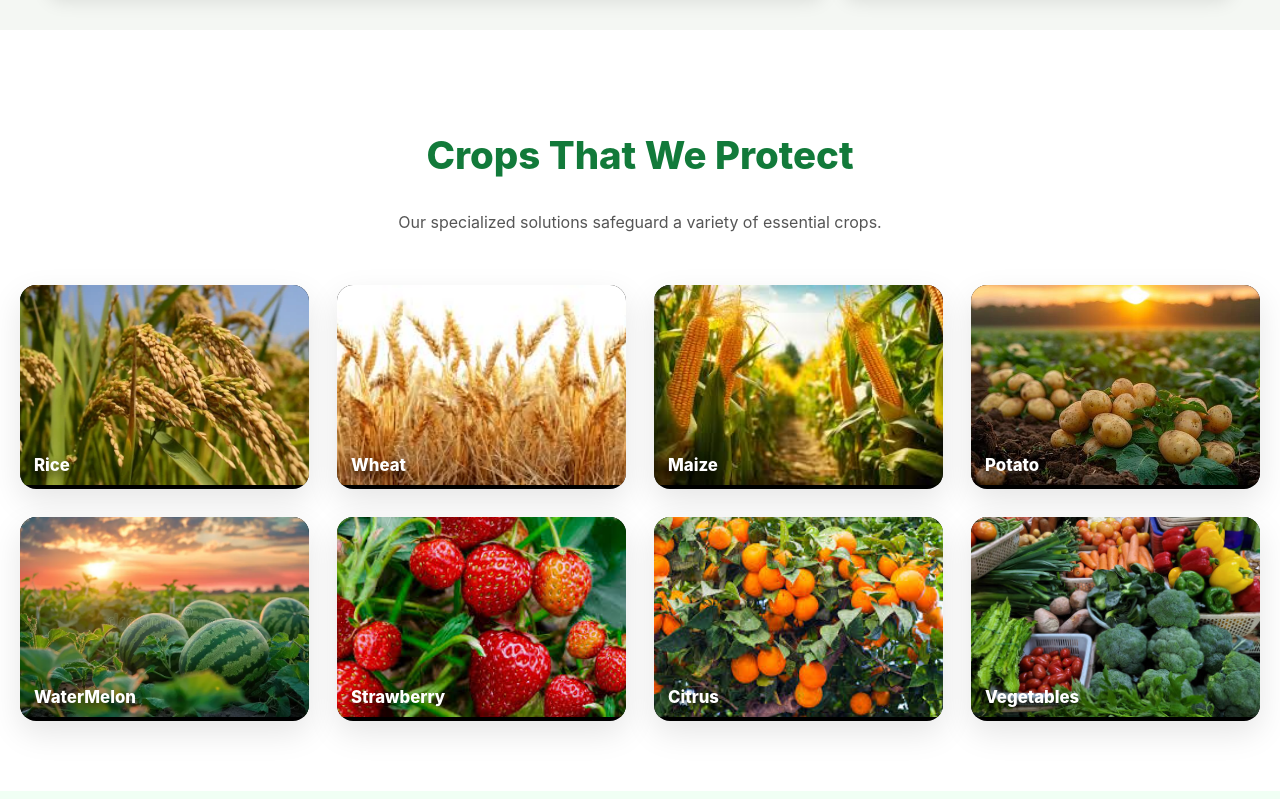
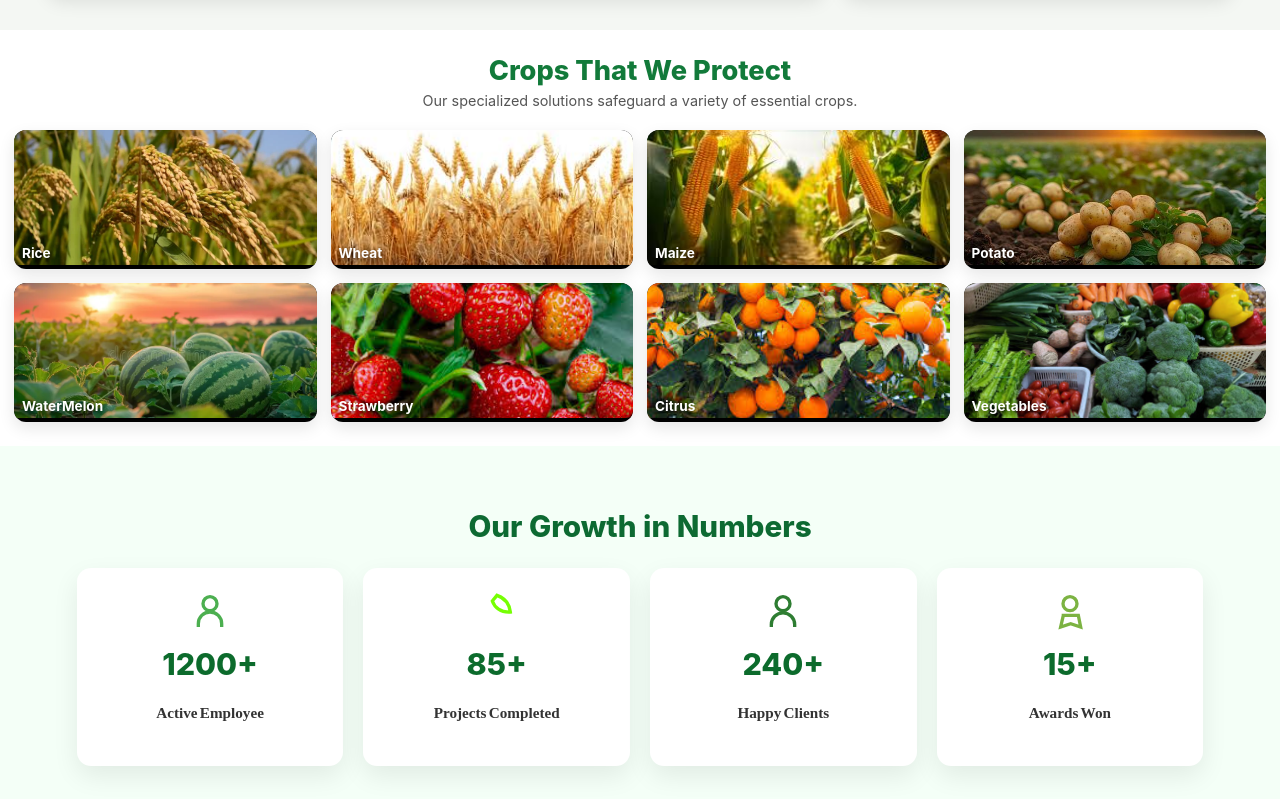
Before and after one commit to iamna122/sooraj-crop-sciences, a React (Create React App) app: page / in a window 1280 px wide. Shown: the part 2061-2860 px from the top of the page. Built offline with nearby package versions, Linux system fonts and the light colour scheme; the HTML template or start-up script is replaced by a standard one.

Commit message:
make sats and crop gallery updtes by decrse the space

```diff
--- a/src/components/CropGallery.css
+++ b/src/components/CropGallery.css
@@ -1,175 +1,176 @@
 /* ===============================
-   MAIN SECTION
+   MAIN SECTION — VERY COMPACT
 ================================ */
 .crop-section {
-  padding: 70px 20px;
-  max-width: 1400px;
+  padding: 24px 14px;       /* ⬅ reduced a LOT */
+  max-width: 1280px;
   margin: auto;
   text-align: center;
 }
 
 .crop-title {
-  font-size: 2.4rem;
+  font-size: 1.7rem;        /* ⬅ smaller heading */
   font-weight: 800;
   color: #127a3a;
+  margin: 0 0 4px;
 }
 
 .crop-subtitle {
-  max-width: 650px;
-  margin: 14px auto 50px;
+  max-width: 560px;
+  margin: 4px auto 18px;    /* ⬅ tight spacing */
   color: #555;
-  line-height: 1.6;
+  font-size: 0.9rem;
+  line-height: 1.45;
 }
 
 /* ===============================
-   GRID (DESKTOP: 4 × 3)
+   GRID — 4 × 3 (DESKTOP)
 ================================ */
 .crop-grid {
   display: grid;
-  grid-template-columns: repeat(4, 1fr); /* ✅ 4 PER ROW */
-  gap: 28px;
+  grid-template-columns: repeat(4, 1fr);
+  gap: 14px;                /* ⬅ reduced gap */
 }
 
 /* ===============================
-   CARD
+   CARD — SMALL HEIGHT
 ================================ */
 .crop-card {
   position: relative;
-  border-radius: 16px;
+  border-radius: 12px;
   overflow: hidden;
   cursor: pointer;
   background: #000;
-  box-shadow: 0 12px 32px rgba(0,0,0,0.1);
-  transition: transform 0.25s ease, box-shadow 0.25s ease;
+  box-shadow: 0 6px 16px rgba(0,0,0,0.1);
+  transition: transform .18s ease, box-shadow .18s ease;
 }
 
 .crop-card:hover {
-  transform: translateY(-6px);
-  box-shadow: 0 20px 45px rgba(0,0,0,0.18);
+  transform: translateY(-3px);
+  box-shadow: 0 10px 24px rgba(0,0,0,0.14);
 }
 
 .crop-image {
   width: 100%;
-  height: 200px;
+  height: 135px;            /* ⬅ much smaller */
   object-fit: cover;
-  transition: transform 0.4s ease;
+  transition: transform .3s ease;
 }
 
 .crop-card:hover .crop-image {
-  transform: scale(1.12);
+  transform: scale(1.06);
 }
 
 .crop-name {
   position: absolute;
-  bottom: 14px;
-  left: 14px;
-  right: 14px;
-  font-size: 1.05rem;
-  font-weight: 800;
+  bottom: 8px;
+  left: 8px;
+  right: 8px;
+  font-size: 0.85rem;
+  font-weight: 700;
   color: #fff;
   text-align: left;
-  text-shadow: 0 4px 10px rgba(0,0,0,0.7);
+  text-shadow: 0 2px 6px rgba(0,0,0,0.7);
 }
 
 /* ===============================
-   TABLET (3 PER ROW)
+   TABLET — 3 COLUMNS
 ================================ */
 @media (max-width: 1100px) {
   .crop-grid {
     grid-template-columns: repeat(3, 1fr);
+    gap: 12px;
   }
 
   .crop-image {
-    height: 180px;
+    height: 125px;
   }
 }
 
 /* ===============================
-   MOBILE (2 PER ROW)
+   MOBILE — 2 COLUMNS
 ================================ */
-@media (max-width: 640px) {
+@media (max-width: 600px) {
+  .crop-section {
+    padding: 20px 12px;     /* ⬅ very compact */
+  }
+
   .crop-grid {
     grid-template-columns: repeat(2, 1fr);
-    gap: 18px;
+    gap: 10px;
   }
 
   .crop-image {
-    height: 150px;
+    height: 110px;
   }
 
   .crop-title {
-    font-size: 1.9rem;
+    font-size: 1.5rem;
+  }
+
+  .crop-subtitle {
+    margin-bottom: 14px;
   }
 }
 
 /* ===============================
-   POPUP MODAL
+   POPUP — KEEP CLEAN
 ================================ */
 .popup-overlay {
   position: fixed;
   inset: 0;
-  background: rgba(0, 0, 0, 0.6);
+  background: rgba(0,0,0,.6);
   display: flex;
+  justify-content: center;
   align-items: center;
-  justify-content: center;
   z-index: 3000;
 }
 
 .popup-box {
   width: 92%;
-  max-width: 520px;
+  max-width: 480px;
   background: #fff;
-  padding: 24px;
-  border-radius: 18px;
+  padding: 18px;
+  border-radius: 14px;
   position: relative;
   text-align: center;
-  animation: popup 0.25s ease;
+  animation: popup .2s ease;
 }
 
 @keyframes popup {
-  from {
-    opacity: 0;
-    transform: scale(0.9);
-  }
-  to {
-    opacity: 1;
-    transform: scale(1);
-  }
+  from { transform: scale(.94); opacity: 0; }
+  to   { transform: scale(1); opacity: 1; }
 }
 
 .popup-img {
   width: 100%;
-  height: 260px;
+  height: 220px;
   object-fit: cover;
-  border-radius: 14px;
+  border-radius: 10px;
 }
 
 .popup-title {
-  margin: 18px 0 6px;
-  font-size: 1.9rem;
+  margin: 10px 0 4px;
+  font-size: 1.5rem;
   font-weight: 800;
   color: #127a3a;
 }
 
 .popup-desc {
-  font-size: 1rem;
-  line-height: 1.6;
+  font-size: .9rem;
+  line-height: 1.45;
   color: #444;
 }
 
 .close-btn {
   position: absolute;
-  top: 12px;
-  right: 14px;
+  top: 8px;
+  right: 10px;
+  background: #e0e0e0;
   border: none;
-  background: #e1e1e1;
-  font-size: 1.2rem;
+  font-size: 1rem;
   font-weight: 800;
-  padding: 6px 12px;
+  padding: 4px 9px;
   border-radius: 50%;
   cursor: pointer;
 }
-
-.close-btn:hover {
-  background: #cfcfcf;
-}
--- a/src/components/StatsSection.jsx
+++ b/src/components/StatsSection.jsx
@@ -1,35 +1,49 @@
-// Stats Section with Urdu + English
+// Stats Section — Smooth Professional Version
 import React, { useEffect, useRef } from "react";
-import { motion, useMotionValue, useTransform, animate, useInView } from "framer-motion";
-import { useTranslation } from "react-i18next"; // ✅ TRANSLATION HOOK
+import {
+  motion,
+  useMotionValue,
+  useTransform,
+  animate,
+  useInView,
+} from "framer-motion";
+import { useTranslation } from "react-i18next";
 
-// --------------------------------------------
-// 📌 ICONS
-// --------------------------------------------
+/* ===============================
+   ICONS — BALANCED SIZE
+================================ */
+const IconWrap = ({ children }) => (
+  <div style={{ marginBottom: "10px" }}>{children}</div>
+);
+
 const UsersIcon = () => (
-  <svg width="48" height="48" viewBox="0 0 24 24" fill="none">
+  <svg width="40" height="40" viewBox="0 0 24 24" fill="none">
     <circle cx="12" cy="7" r="4.2" stroke="#4CAF50" strokeWidth="2" />
-    <path d="M4.8 21v-2.2a7.2 7.2 0 0 1 14.4 0V21" stroke="#4CAF50" strokeWidth="2" />
+    <path d="M5 21v-2a7 7 0 0 1 14 0v2" stroke="#4CAF50" strokeWidth="2" />
   </svg>
 );
 
 const RocketIcon = () => (
-  <svg width="48" height="48" viewBox="0 0 24 24" fill="none">
-    <path d="M12 2C16.4 3.2 19.5 6.9 20 12C14 12.5 10.2 9.4 9 5L12 2Z" stroke="#76FF03" strokeWidth="2" />
+  <svg width="40" height="40" viewBox="0 0 24 24" fill="none">
+    <path
+      d="M12 2C16.5 3.6 19.5 7.4 20 12C14.2 12.4 10.5 9.2 9.2 5.4L12 2Z"
+      stroke="#76FF03"
+      strokeWidth="2"
+    />
   </svg>
 );
 
 const ClientsIcon = () => (
-  <svg width="48" height="48" viewBox="0 0 24 24" fill="none">
-    <circle cx="12" cy="7" r="4.3" stroke="#2E7D32" strokeWidth="2" />
-    <path d="M5 21v-1.3a7.4 7.4 0 0 1 14 0V21" stroke="#2E7D32" strokeWidth="2" />
+  <svg width="40" height="40" viewBox="0 0 24 24" fill="none">
+    <circle cx="12" cy="7" r="4.2" stroke="#2E7D32" strokeWidth="2" />
+    <path d="M5 21v-1.5a7 7 0 0 1 14 0V21" stroke="#2E7D32" strokeWidth="2" />
   </svg>
 );
 
 const AwardIcon = () => (
-  <svg width="48" height="48" viewBox="0 0 24 24" fill="none">
-    <circle cx="12" cy="7" r="4.5" stroke="#7CB342" strokeWidth="2" />
-    <path d="M7 14h10l1.6 8-6-2-6 2 1.4-8z" stroke="#7CB342" strokeWidth="2" />
+  <svg width="40" height="40" viewBox="0 0 24 24" fill="none">
+    <circle cx="12" cy="7" r="4.2" stroke="#7CB342" strokeWidth="2" />
+    <path d="M7 14h10l1.4 7-6-2-6 2 1.6-7z" stroke="#7CB342" strokeWidth="2" />
   </svg>
 );
 
@@ -40,44 +54,57 @@ const ICONS = {
   awards: <AwardIcon />,
 };
 
-// --------------------------------------------
-// 📌 STAT CARD
-// --------------------------------------------
+/* ===============================
+   STAT CARD — SMOOTH & CLEAN
+================================ */
 function StatCard({ icon, label, target, index, isInView }) {
   const count = useMotionValue(0);
   const rounded = useTransform(count, (v) => Math.floor(v));
 
   useEffect(() => {
     if (isInView) {
-      const controls = animate(count, target, { duration: 3 });
+      const controls = animate(count, target, {
+        duration: 2.6,
+        ease: "easeOut",
+      });
       return () => controls.stop();
     }
   }, [isInView]);
 
   return (
     <motion.div
-      initial={{ opacity: 0, y: 40 }}
+      initial={{ opacity: 0, y: 30 }}
       animate={isInView ? { opacity: 1, y: 0 } : {}}
       transition={{ delay: index * 0.15 }}
+      whileHover={{ y: -4 }}
       style={{
-        background: "#ffffffcc",
+        background: "#ffffff",
         borderRadius: "14px",
-        padding: "40px 20px",
+        padding: "24px 18px",
         textAlign: "center",
+        boxShadow: "0 10px 26px rgba(0,0,0,0.08)",
       }}
     >
-      {ICONS[icon]}
+      <IconWrap>{ICONS[icon]}</IconWrap>
 
-      <div style={{ fontSize: "2.4rem", fontWeight: "800", color: "#0c6b2c" }}>
+      <div
+        style={{
+          fontSize: "1.9rem",
+          fontWeight: "800",
+          color: "#0c6b2c",
+          lineHeight: "1.2",
+        }}
+      >
         <motion.span>{rounded}</motion.span>+
       </div>
 
       <p
         style={{
-          marginTop: "8px",
-          fontSize: "1rem",
+          marginTop: "6px",
+          fontSize: "0.95rem",
           fontWeight: "600",
-          fontFamily: "Noto Nastaliq Urdu, Noori Nastaleeq, serif", // ✅ URDU FONT
+          fontFamily: "Noto Nastaliq Urdu, Noori Nastaleeq, serif",
+          color: "#333",
         }}
       >
         {label}
@@ -86,15 +113,15 @@ function StatCard({ icon, label, target, index, isInView }) {
   );
 }
 
-// --------------------------------------------
-// ✅ MAIN STATS SECTION WITH TRANSLATION
-// --------------------------------------------
+/* ===============================
+   MAIN SECTION — POLISHED SIZE
+================================ */
 export default function StatsSection() {
-  const { t, i18n } = useTranslation(); // ✅
+  const { t, i18n } = useTranslation();
   const ref = useRef(null);
   const isInView = useInView(ref, { once: true });
 
-  const isUrdu = i18n.language === "ur"; // ✅ For RTL + Nastaleeq
+  const isUrdu = i18n.language === "ur";
 
   const stats = [
     { label: t("stats.members"), target: 1200, icon: "users" },
@@ -107,20 +134,20 @@ export default function StatsSection() {
     <section
       ref={ref}
       style={{
-        padding: "60px 0",
-        background: "#f0fff4",
-        direction: isUrdu ? "rtl" : "ltr", // ✅ RTL SUPPORT
+        padding: "38px 0", // ✅ slightly bigger but still tight
+        background: "#f4fff7",
+        direction: isUrdu ? "rtl" : "ltr",
       }}
     >
       <motion.h2
-        initial={{ opacity: 0, y: 20 }}
+        initial={{ opacity: 0, y: 18 }}
         animate={isInView ? { opacity: 1, y: 0 } : {}}
         style={{
-          fontSize: "2.3rem",
+          fontSize: "1.85rem",
           textAlign: "center",
           fontWeight: "800",
           color: "#0d6a32",
-          marginBottom: "35px",
+          marginBottom: "24px",
           fontFamily: isUrdu
             ? "Noto Nastaliq Urdu, Noori Nastaleeq, serif"
             : "inherit",
@@ -132,14 +159,19 @@ export default function StatsSection() {
       <div
         style={{
           display: "grid",
-          gridTemplateColumns: "repeat(auto-fit, minmax(230px, 1fr))",
-          gap: "30px",
-          width: "85%",
+          gridTemplateColumns: "repeat(auto-fit, minmax(210px, 1fr))",
+          gap: "20px",
+          width: "88%",
           margin: "0 auto",
         }}
       >
         {stats.map((item, index) => (
-          <StatCard key={index} index={index} {...item} isInView={isInView} />
+          <StatCard
+            key={index}
+            index={index}
+            {...item}
+            isInView={isInView}
+          />
         ))}
       </div>
     </section>
```
